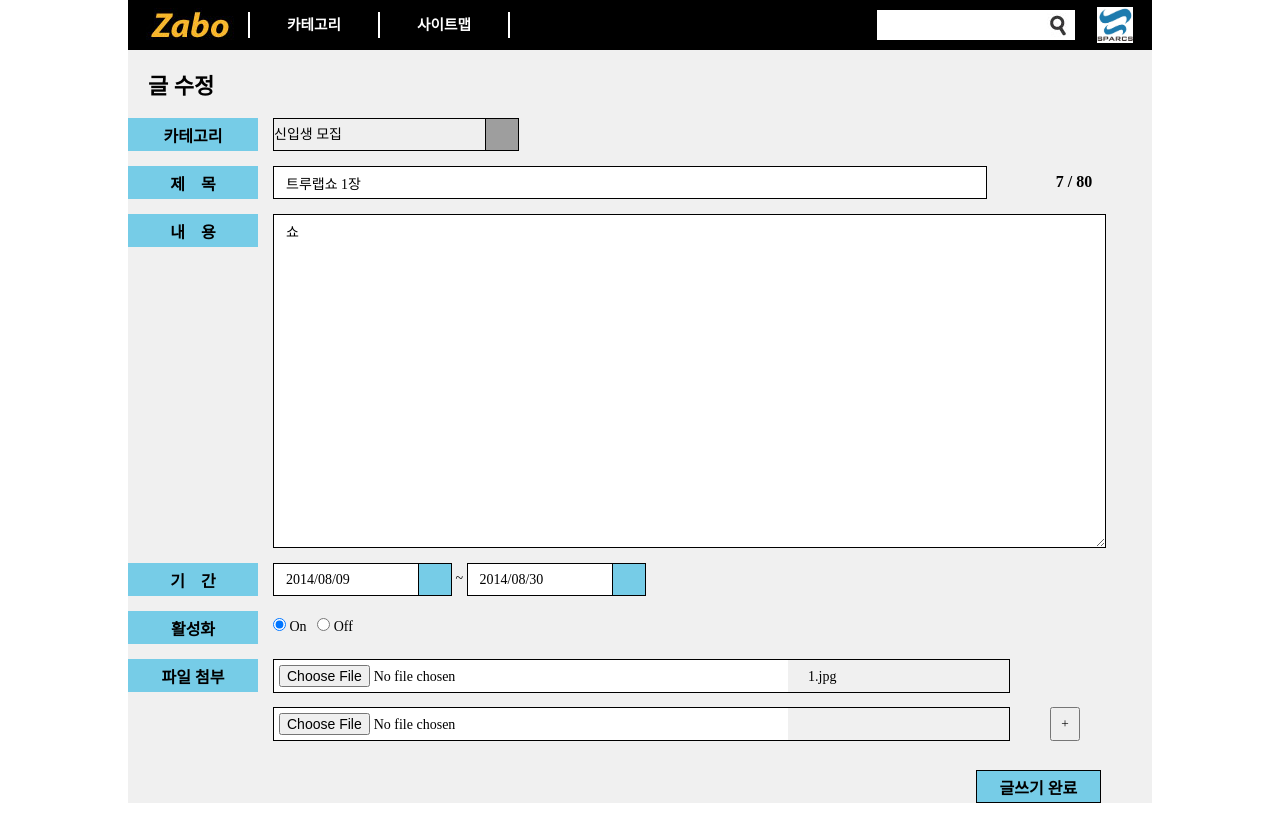
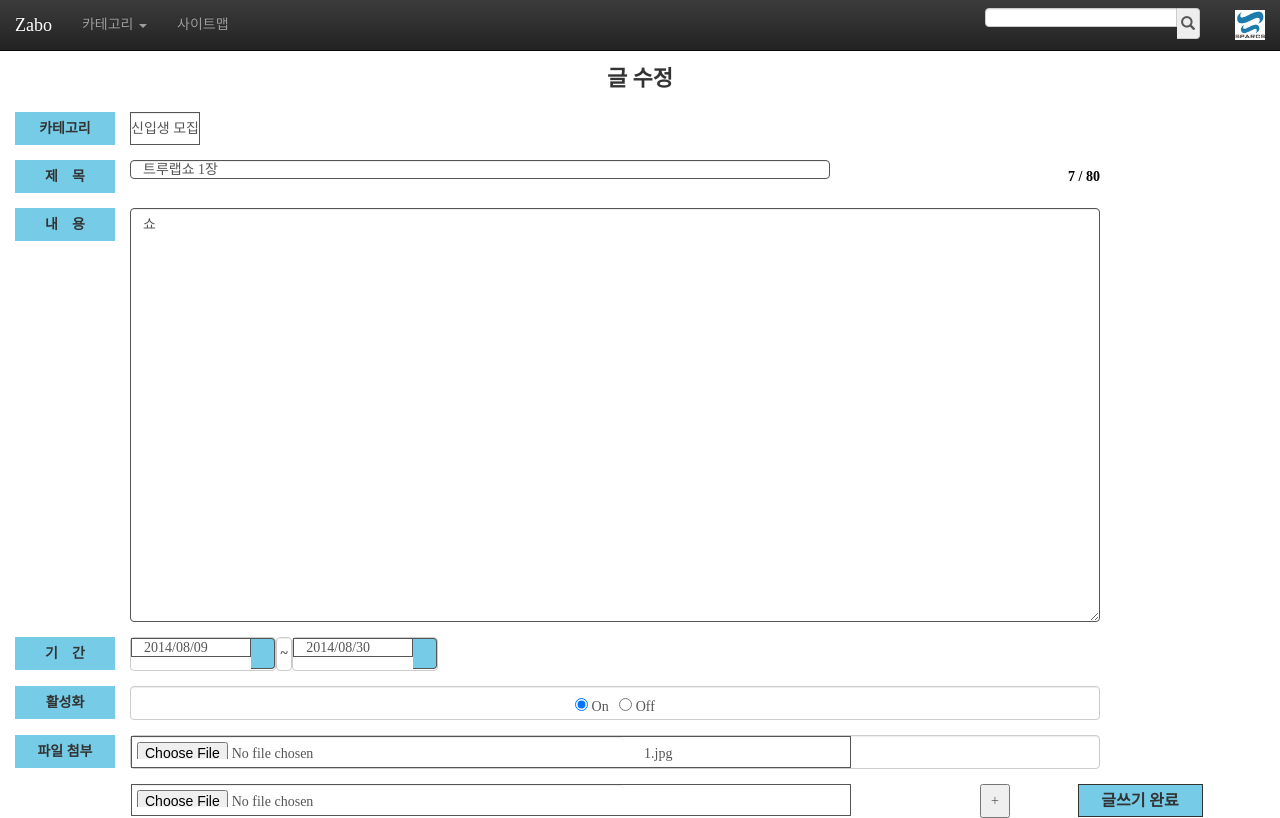
Before and after one commit to rodumani/zabo, a Django app: page /registration/1/ in a window 1280 px wide. Run offline with Django 3.2, Linux system fonts and the light colour scheme; a user stored in the database is signed in; data comes from the database, SQL or seed files in the repository; some libraries are stand-ins or nearby versions; grey boxes are pictures that could not be loaded.

Commit message:
navbar를 bootstrap으로 변경

```diff
--- a/zabo/static/css/layout.css
+++ b/zabo/static/css/layout.css
@@ -184,6 +184,19 @@ form#search *
     width:inherit;
 }
 
+.account-profile
+{
+    display:inline-block;
+    width:30px;
+    height:30px;
+    background-color:#ffffff;
+}
+
+#account-link
+{
+    padding:10px;
+}
+
 #account_action
 {
     display:none;
@@ -235,4 +248,19 @@ form#search *
 {
     float:left;
     width:inherit;
+    margin-top:55px;
+    margin-left:auto;
+    margin-right:auto;
+
 }
+
+.dropdown-hover:hover .dropdown-menu
+{
+    display: block;
+}
+
+.navbar-right
+{
+    margin-left:10px;
+    margin-right:5px;
+}
--- a/zabo/static/css/view.css
+++ b/zabo/static/css/view.css
@@ -110,8 +110,12 @@
 .poster
 {
     float:left;
-    height:180px;
+    max-height:300px;
     position:relative;
+}
+
+.poster img{
+    max-height:300px;
 }
 
 .poster:hover .hover_div
--- a/zabo/templates/layout.html
+++ b/zabo/templates/layout.html
@@ -6,73 +6,79 @@
         <script src="{{STATIC_URL}}js/jquery/jquery-1.11.1.min.js"></script>
         <script src="{{STATIC_URL}}js/layout.js"></script>
         <script src="{{STATIC_URL}}js/shortcuts.js"></script>
+        <link rel="stylesheet" href="//maxcdn.bootstrapcdn.com/bootstrap/3.2.0/css/bootstrap.min.css">
+        <link rel="stylesheet" href="//maxcdn.bootstrapcdn.com/bootstrap/3.2.0/css/bootstrap-theme.min.css">
+        <script src="//maxcdn.bootstrapcdn.com/bootstrap/3.2.0/js/bootstrap.min.js"></script>
         <link rel="stylesheet" type="text/css" href="{{STATIC_URL}}css/layout.css">
         {% block header %}
         {% endblock %}
     </head>
     <body>
-	<div id="container">
-		<div id="header">
-			<div id="home">
-				<a href="/">
-					<img src="{{MEDIA_URL}}logo.png" />
+        <div class="navbar navbar-inverse navbar-fixed-top" role="navigation">
+            <div id="container-fluid">
+                <div class="navbar-header">
+                    <button type="button" class="navbar-toggle" data-toggle="collapse" data-target=".navbar-collapse">
+                        <span class="sr-only">Toggle navigation</span>
+                        <span class="icon-bar"></span>
+                        <span class="icon-bar"></span>
+                        <span class="icon-bar"></span>
+                    </button>
+                    <a class="navbar-brand" href="/"><!--<img src="{{MEDIA_URL}}logo.png" />-->Zabo</a>
+                </div>
+                <div class="collapse navbar-collapse">
+                    <ul class="nav navbar-nav">
+                        <li class="dropdown">
+                        <a href="#" class="dropdown-toggle" data-toggle="dropdown">{{current_category|default:"카테고리"}} <span class="caret"></span></a>
+                        <ul class="dropdown-menu" role="menu">
+                            {% if current_category %}
+                            <li><a href="#">{{current_category}}</a></li>
+                            <li class="divider"></li>
+                            <li class="dropdown-header">전체 카테고리</li>
+                            {% endif %}
+                            {% for u, c in choices %}
+                            <li><a href="/category/{{u}}/">{{c}}</a></li>
+                            {% endfor %}
+                        </ul>
+                        </li>
+                        <li><a href="/club_list/">사이트맵</a></li>
+                    </ul>
+                    {% if user.is_authenticated %}
+                    <ul class="nav navbar-nav navbar-right">
+                        <li class="dropdown dropdown-hover">
+                            <a href="#" id="account-link" class="dropdown-toggle" data-toggle="dropdown">
+                                <img class="account-profile" src="{{MEDIA_URL}}{{ user.profile.profile_image }}" />
                             </a>
+                            <ul class="dropdown-menu" role="menu">
+                                <li class="dropdown-header">{{ user.profile.club_name_en}} 님</li>
+                                <li><a href="/registration/">새로운 글쓰기</a></li>
+                                <li class="divider"></li>
+                                <li><a href="/logout/">LOGOUT</a></li>
+                            </ul>
+                        </li>
+                    </ul>
+                    {% else %}
+                    <form class="navbar-nav navbar-right" action="/login">
+                        <button class="btn btn-primary navbar-btn">Login</button>
+                    </form>
+                    {% endif%}
+                    <form class="navbar-form navbar-right" role="search" action="/search/">
+                        <div class="input-group">
+                            <input type="text" class="form-control" name="query"/>
+                            <span class="input-group-addon">
+                                <button type="submit" style="padding: 0;border: none;background: none;"><i class="glyphicon glyphicon-search"></i></button>
+                            </span>
                         </div>
-			<div class="bar"></div>
-			<div class="menu" id="category">
-				<div class="category">
-					<a href="/">{{current_category|default:"카테고리"}}</a>
-				</div>
-				<div class="subcategory">
-					{% for u, c in choices %}
-					<div><a href="/category/{{u}}/">{{c}}</a></div>
-					{% endfor %}
-				</div>
-			</div>
-			<div class="bar"></div>
-			<div class="menu" id="sitemap">
-				<div class="category">
-					<a href="/">사이트맵</a>
-				</div>
-				<div class="subcategory">
-				</div>
-			</div>
-			<div class="bar"></div>
-			{% if user.is_authenticated %}
-			<div class="logio">
-				<div id="account_profile">
-					<img src="{{MEDIA_URL}}{{ user.profile.profile_image }}" />
-				</div>
-				<div id="account_action">
-					<div id="arrow"></div>
-					<div class="account_menu" id="account_name">{{ user.profile.club_name_en}} 님</div>
-					<div class="account_menu"><a href="/registration/">새로운 글쓰기</a></div>
-					<div class="account_menu"><a href="/logout/">LOGOUT</a></div>
-				</div>
-			</div>
-			{% else %}
-			<div class="logio" id="login">
-				<a href="/login/">LOGIN</a>
-			</div>
-			{% endif%}
-			<div id="search">
-				<form id="search" action="/search/">
-					<input id="query" name="query">
-					</input>
-					<button id="submit" type="submit">
-						<img src="{{MEDIA_URL}}search.png" />
-					</button>
                     </form>
-			</div>
+                </div><!--/.nav-collapse -->
             </div>
             {% block modalview %}
             {% endblock %}
             {% block club_info %}
             {% endblock %}
-		<div id="content">
+        </div>
+        <div class="container" id="content">
             {% block content %}
             {% endblock %}
         </div>
-	</div>
     </body>
 </html>
```
Lines whose indentation alone changed are shown as unchanged.
